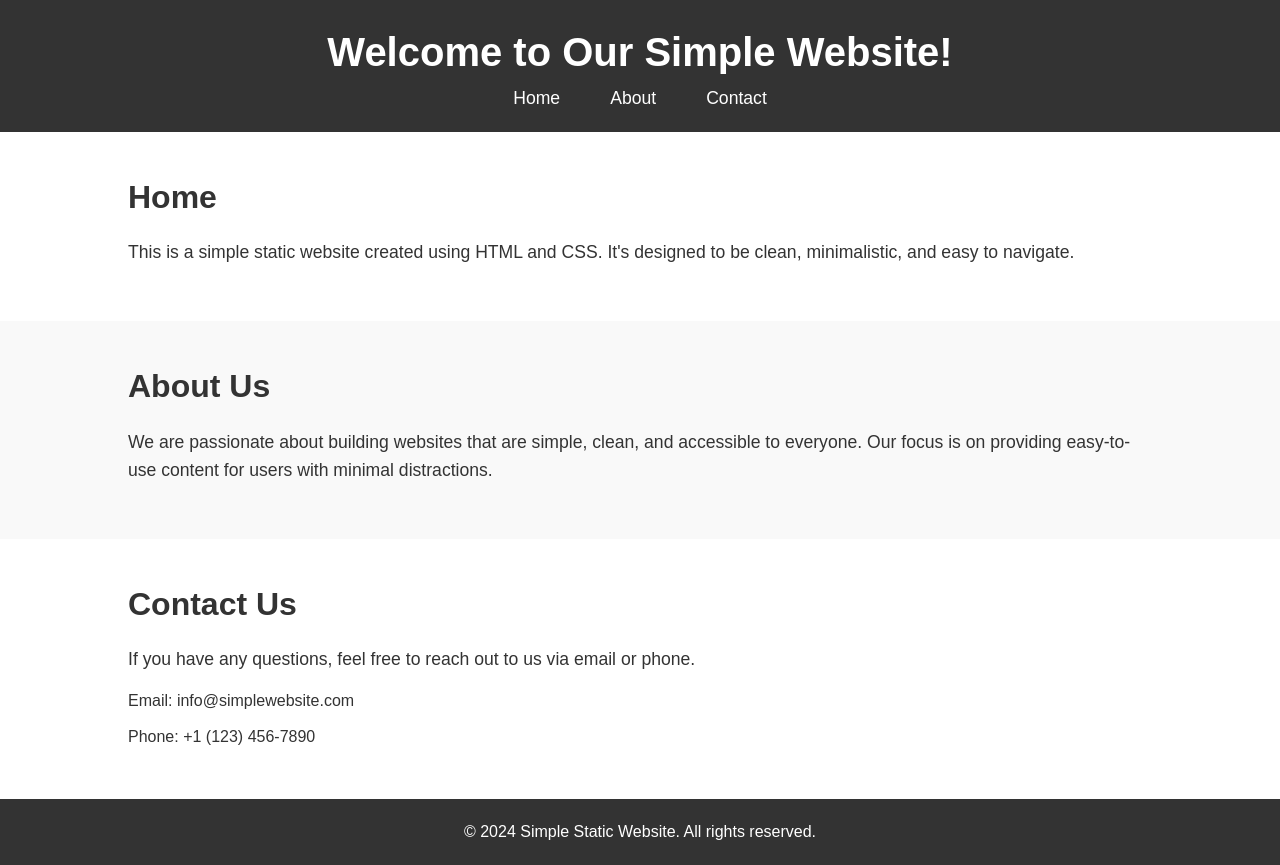
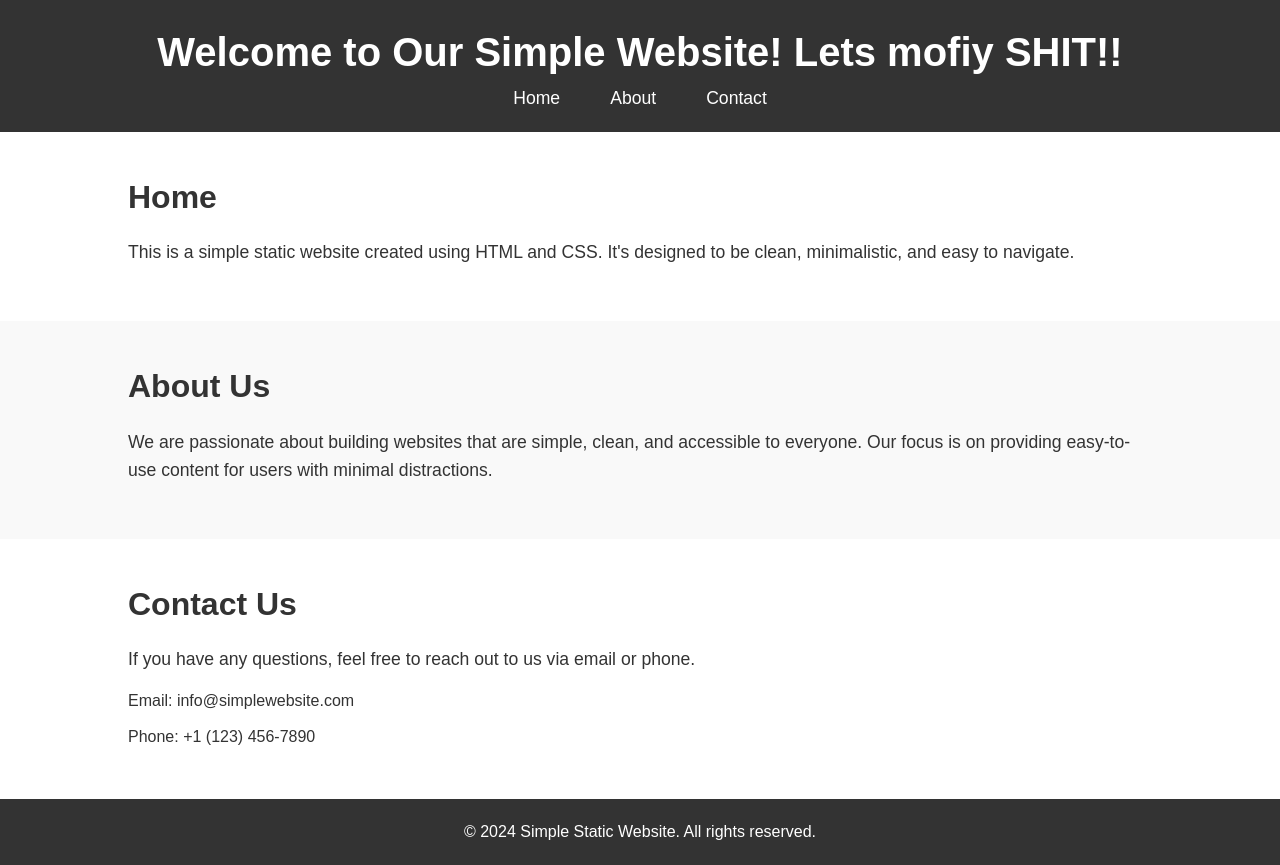
Before and after one commit to Harshithasaravanan/Ex10, a plain HTML site: page index.html in a window 1280 px wide. Drawn offline with Linux system fonts and the light colour scheme.

Commit message:
Update index.html

```diff
--- a/index.html
+++ b/index.html
@@ -122,7 +122,7 @@
     <!-- Header Section -->
     <header>
         <div class="container">
-            <h1>Welcome to Our Simple Website!</h1>
+            <h1>Welcome to Our Simple Website! Lets mofiy SHIT!!</h1>
             <nav>
                 <ul>
                     <li><a href="#home">Home</a></li>
```
